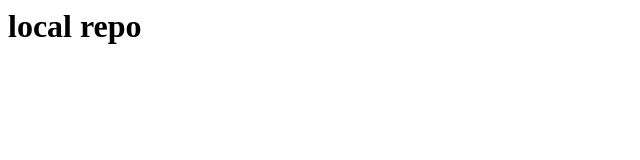
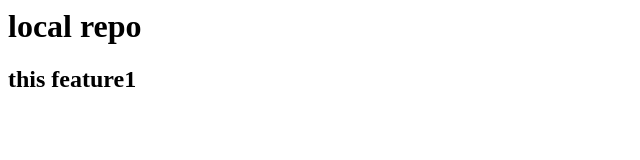
Before and after one commit to AshokBadade/demolocalrepo, a plain HTML site: page index.html in a window 1280 px wide. Shown: the whole page, without its empty margins (0-640 px from the left). Drawn offline with Linux system fonts and the light colour scheme.

Commit message:
added feature

```diff
--- a/index.html
+++ b/index.html
@@ -1 +1,3 @@
 <h1>local repo</h1>
+
+<h2>this feature1</h2>
```
